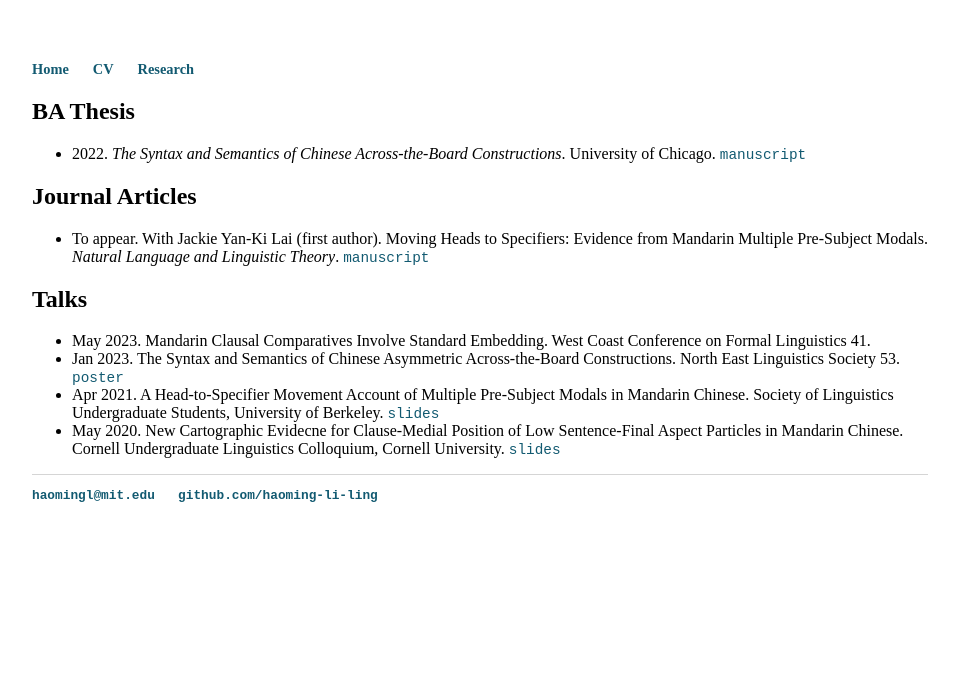
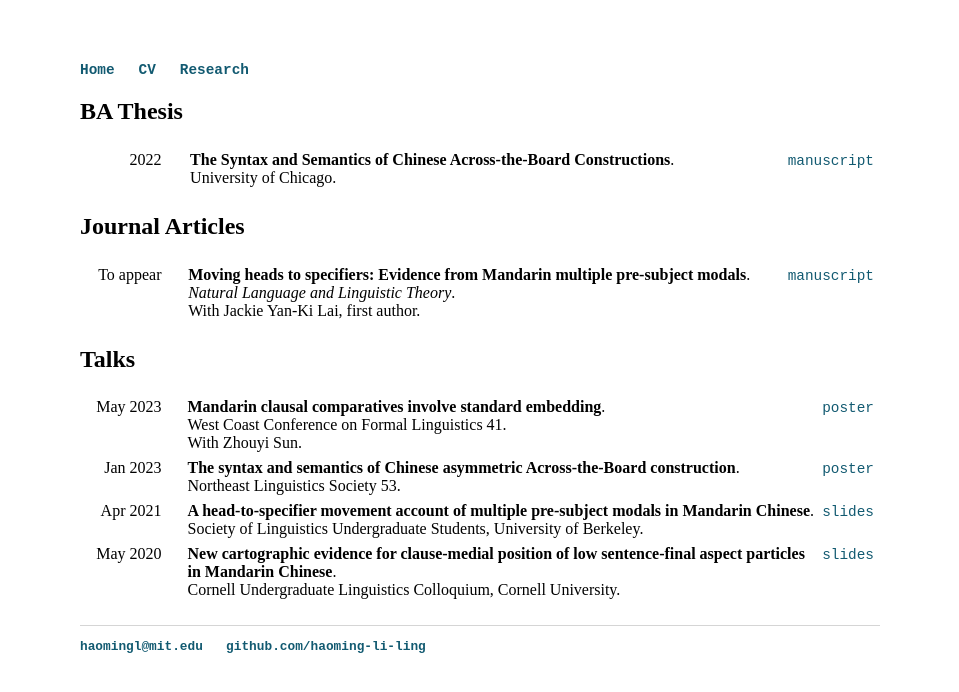
Before and after one commit to haoming-li-ling/haoming-li-ling.github.io, a Jekyll site: the page built from papers/index.html, in a window 1280 px wide. Shown: the top 692 px of the page, without its empty margins (160-1119 px from the left). Built offline with Jekyll 4.4.1, drawn with Linux system fonts in a browser that asks for light colours.

Commit message:
tables, data

```diff
--- a/css/main.css
+++ b/css/main.css
@@ -46,6 +46,7 @@
 body {
   margin: 60px auto;
   width: 70%;
+  max-width: 800px;
 }
 nav ul {
   padding: 0px;
@@ -71,9 +72,9 @@
 a:hover {
   text-decoration: underline;
 }
-nav ul li a {
-  font-family: "Libertinus Sans";
-}
+/* nav ul li a { */
+/*   font-family: "Libertinus Sans"; */
+/* } */
 footer ul li a {
   font-size: 100%;
 }
@@ -91,6 +92,7 @@
 footer {
   border-top: 1px solid #d5d5d5;
   font-size: .8em;
+  margin-top: 20px;
 }
 
 ul.posts {
--- /dev/null
+++ b/papers/index.html
@@ -0,0 +1,49 @@
+---
+layout: default
+title: Research - Haoming Li
+---
+
+<style>
+table {
+  width: 100%;
+  border-spacing: 5px;
+}
+td, th {
+  vertical-align: top;
+   border: none!important;
+}
+
+table td:first-of-type {
+  width: 10%;
+  text-align: right;
+}
+table td:last-of-type {
+  text-align: right;
+}
+</style>
+
+
+
+{% for section in site.data.output %}
+  <h2>{{ section.section }}</h2>
+  <table>
+    {% for item in section.papers %}
+      <tr>
+        <td>{{ item.date }}</td>
+        <td>&nbsp;&nbsp;&nbsp;</td>
+        <td>
+          <b>{{ item.title }}</b>.<br>
+            {% if item.italic %}
+              <em>{{ item.publication }}</em>.
+            {% else %}
+              {{ item.publication }}.
+            {% endif %}
+            {% if item.author %}
+              <br>With {{ item.author }}.
+            {% endif %}
+        </td>
+        <td><a href="{{ item.url }}">{{ item.type }}</a></td>
+      </tr>
+    {% endfor %}
+  </table>
+{% endfor %}
--- a/papers/index.md
+++ /dev/null
@@ -1,16 +0,0 @@
----
-layout: default
-title: Research - Haoming Li
----
-## BA Thesis
-- 2022\. *The Syntax and Semantics of Chinese Across-the-Board Constructions*. University of Chicago. [manuscript](/files/ba_thesis.pdf)
-
-## Journal Articles
-- To appear. With Jackie Yan-Ki Lai (first author). Moving Heads to Specifiers: Evidence from Mandarin Multiple Pre-Subject Modals. *Natural Language and Linguistic Theory*. [manuscript](/files/NLLT21.pdf)
-
-## Talks
-  - May 2023. Mandarin Clausal Comparatives Involve Standard Embedding. West Coast Conference
-on Formal Linguistics 41.
-  - Jan 2023. The Syntax and Semantics of Chinese Asymmetric Across-the-Board Constructions. North East Linguistics Society 53. [poster](/files/nels_atb_poster.pdf)
-  - Apr 2021. A Head-to-Specifier Movement Account of Multiple Pre-Subject Modals in Mandarin Chinese. Society of Linguistics Undergraduate Students, University of Berkeley. [slides](/files/slides_for_calslugs.pdf)
-- May 2020. New Cartographic Evidecne for Clause-Medial Position of Low Sentence-Final Aspect Particles in Mandarin Chinese. Cornell Undergraduate Linguistics Colloquium, Cornell University.  [slides](/files/slides_for_culc14.pdf)
```
Also changed, not shown: _data/output.yml (added, +39 -0 lines), index.md (line endings or trailing spaces).
